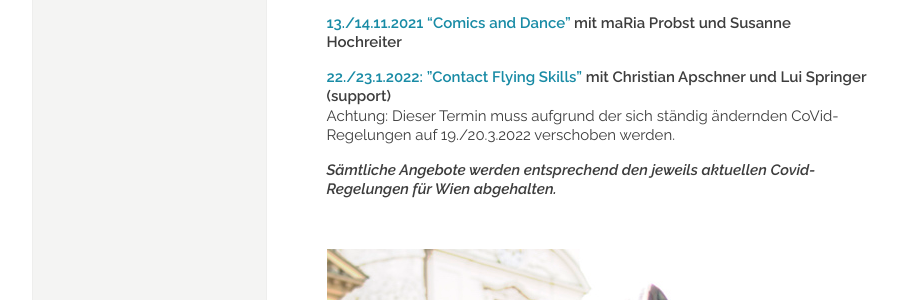
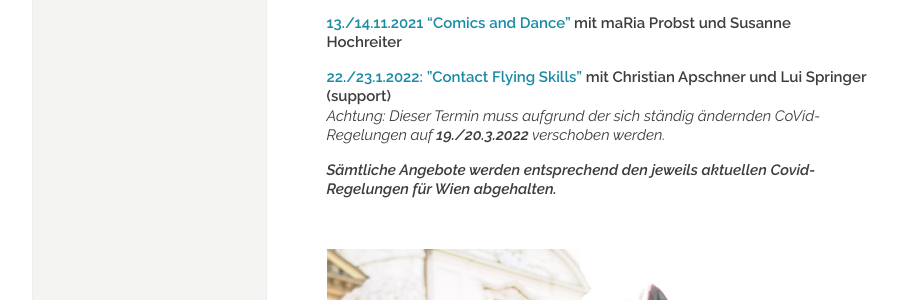
Before and after one commit to manulari/rollingpointat, a Jekyll site: the page built from _pages_de/index.md, in a window 1280 px wide and 900 px high, scrolled down 1616 px. Shown: the part 153-453 px from the top of the window, without its empty margins (152-1050 px from the left). Built offline with Jekyll 4.4.1, drawn with Linux system fonts in a browser that asks for light colours; comment, search, counter and statistics services are not loaded; part of the change alters nothing that is shown.

```diff
--- a/_pages_de/index.md
+++ b/_pages_de/index.md
@@ -52,7 +52,7 @@ Turnsaal VS Einsiedlergasse 7, 1050 Wien**
 **[13./14.11.2021 "Comics and Dance"](/workshops#comics) mit maRia Probst und Susanne Hochreiter**
 
 **[22./23.1.2022: "Contact Flying Skills"](/workshops#flying)** **mit Christian Apschner und Lui Springer (support)**\
-Achtung: Dieser Termin muss aufgrund der sich ständig ändernden CoVid-Regelungen auf 19./20.3.2022 verschoben werden.
+*Achtung: Dieser Termin muss aufgrund der sich ständig ändernden CoVid-Regelungen auf **19./20.3.2022** verschoben werden.*
 
 ***Sämtliche Angebote werden entsprechend den jeweils aktuellen Covid-Regelungen für Wien abgehalten.***
 
```
